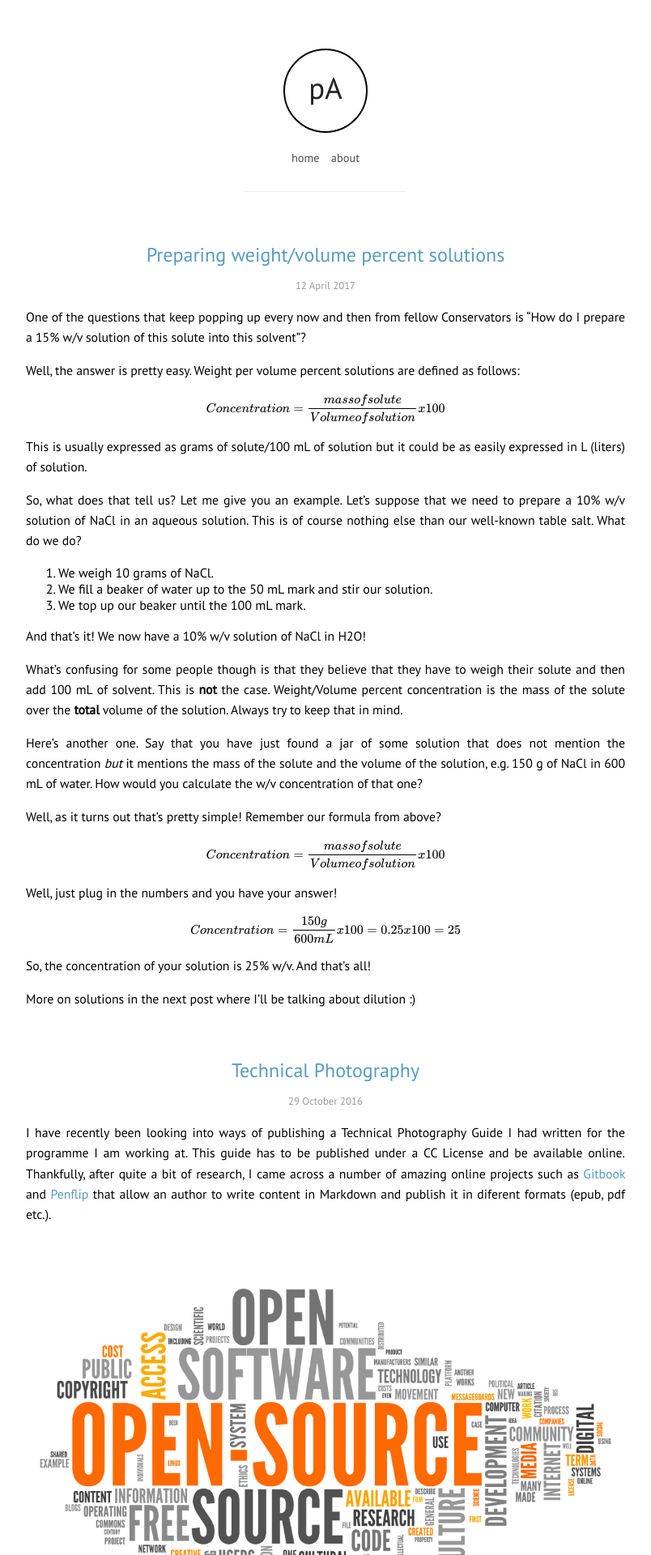
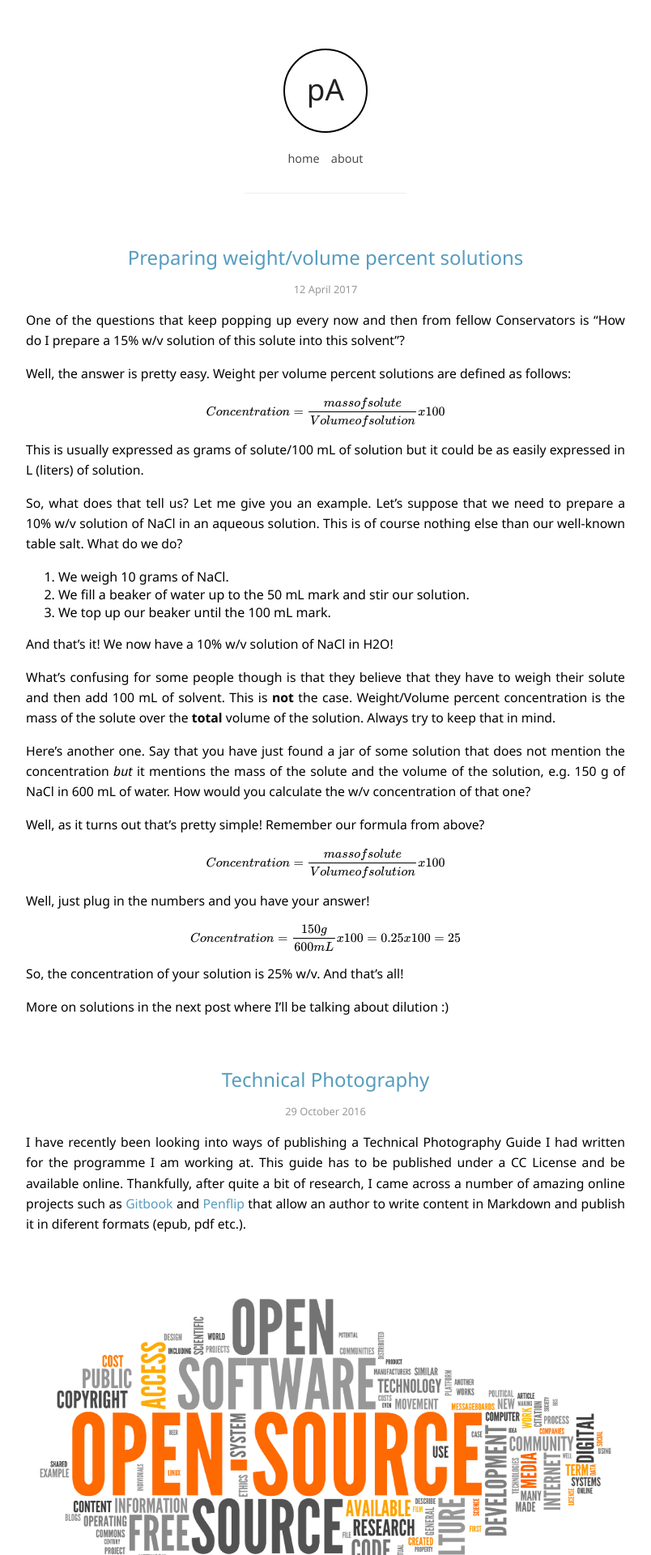
Before and after one commit to pgalatis/pgalatis.github.io, a Jekyll site: the page built from index.html, in a window 1280 px wide. Shown: the top 1920 px of the page at 81% size, without its empty margins (238-1042 px from the left). Built offline with Jekyll 4.4.1, drawn with Linux system fonts in a browser that asks for light colours; nearby versions of some CDN libraries; formulas are drawn with MathJax 3; the list of posts is cut into pages by our own code.

Commit message:
Update style.css

```diff
--- a/css/style.css
+++ b/css/style.css
@@ -2,7 +2,7 @@ body {
     text-align: center;
     opacity: 1;
     transition: 3s opacity;
-    font-family: "PT Sans", sans-serif;
+    font-family: "Segoe UI", Roboto, Oxygen, Ubuntu, Cantarell, Fira Sans, Droid Sans, "Helvetica Neue", sans-serif;
     font-size: 100%;
 }
 
```
